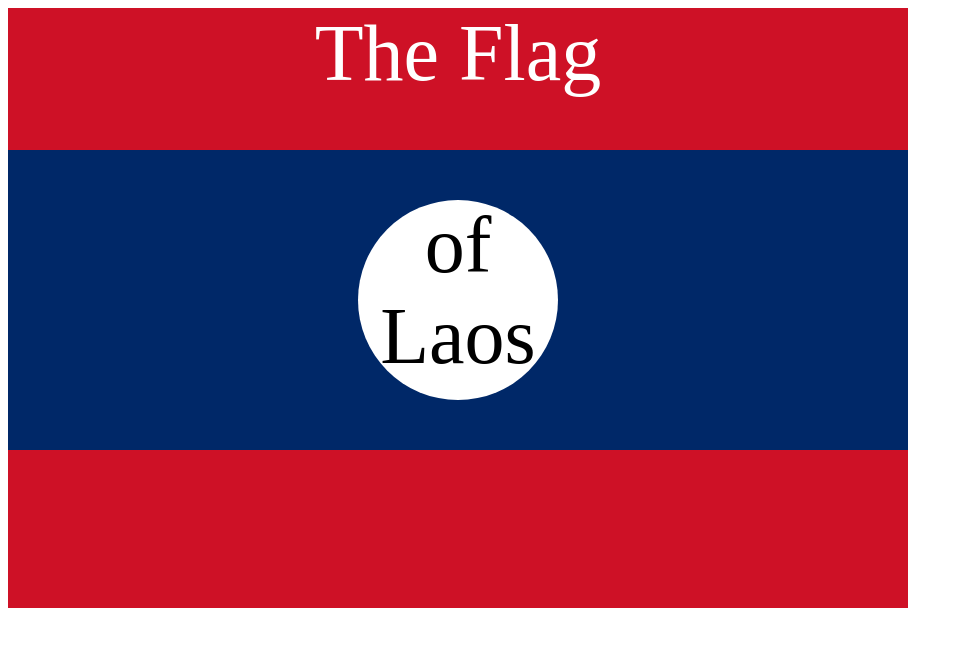
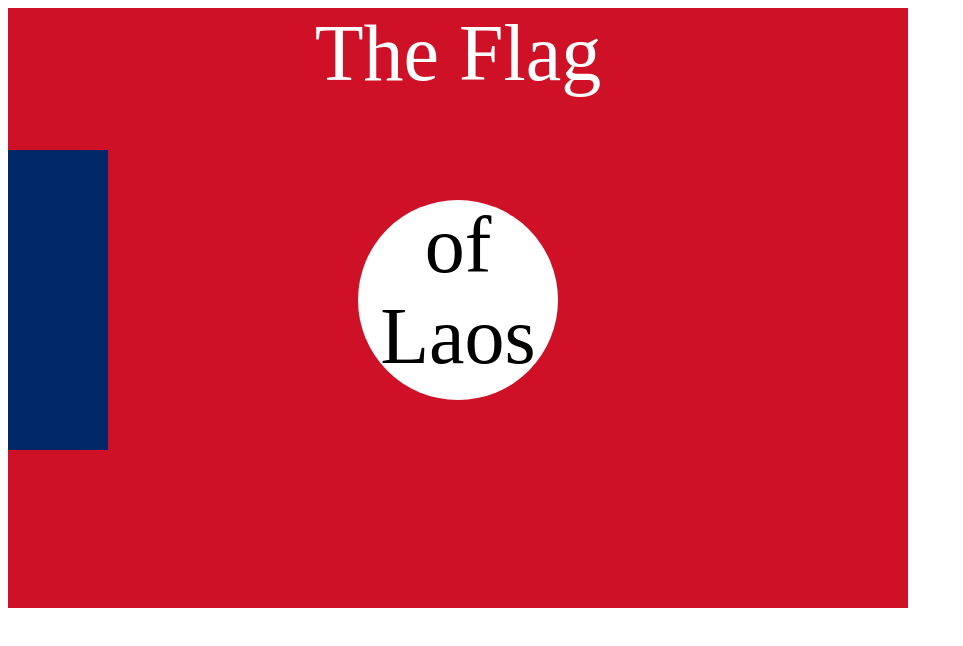
Before and after one commit to le-triana/laos-flag, a plain HTML site: page index.html in a window 1280 px wide. Shown: the whole page, without its empty margins (0-963 px from the left). Drawn offline with Linux system fonts and the light colour scheme.

Commit message:
Update index.html
sizing error

```diff
--- a/index.html
+++ b/index.html
@@ -16,7 +16,7 @@
     .flag > div {
       background-color: #002868;
       height: 300px;
-      width: 900px;
+      width: 100px;
       position: absolute;
       top: 150px;
 
```
